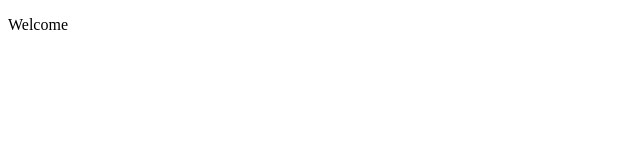
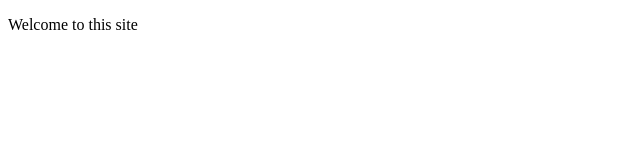
Before and after one commit to darshita2711/sba-1-version-control-simulation, a plain HTML site: page index.html in a window 1280 px wide. Shown: the full height of the page, 0-640 px from the left. Drawn offline with Linux system fonts and the light colour scheme.

```diff
--- a/index.html
+++ b/index.html
@@ -7,7 +7,7 @@
 </head>
 <body>
     <header>
-       <p>Welcome</p>
+       <p>Welcome to this site</p>
     </header>
 </body>
 </html>
```
